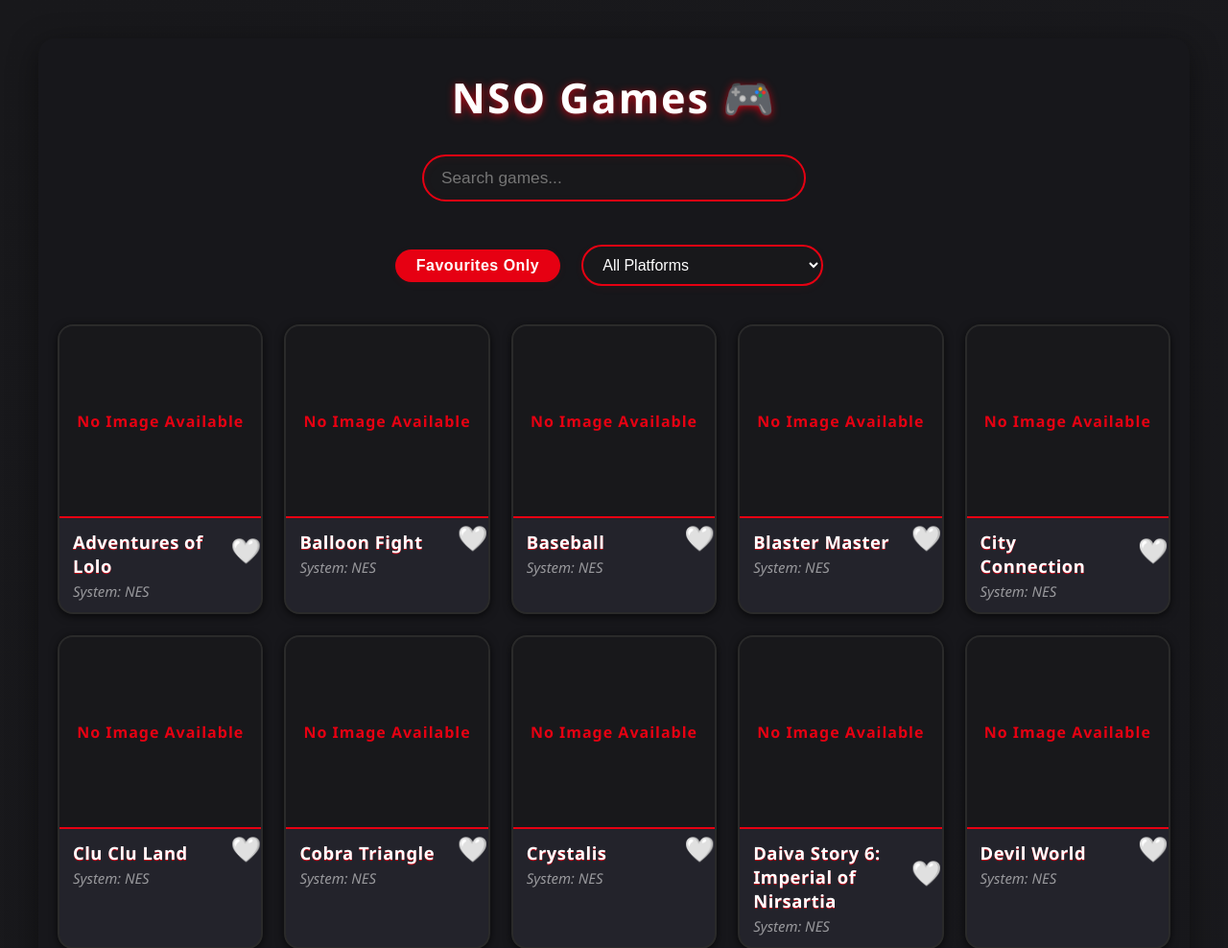
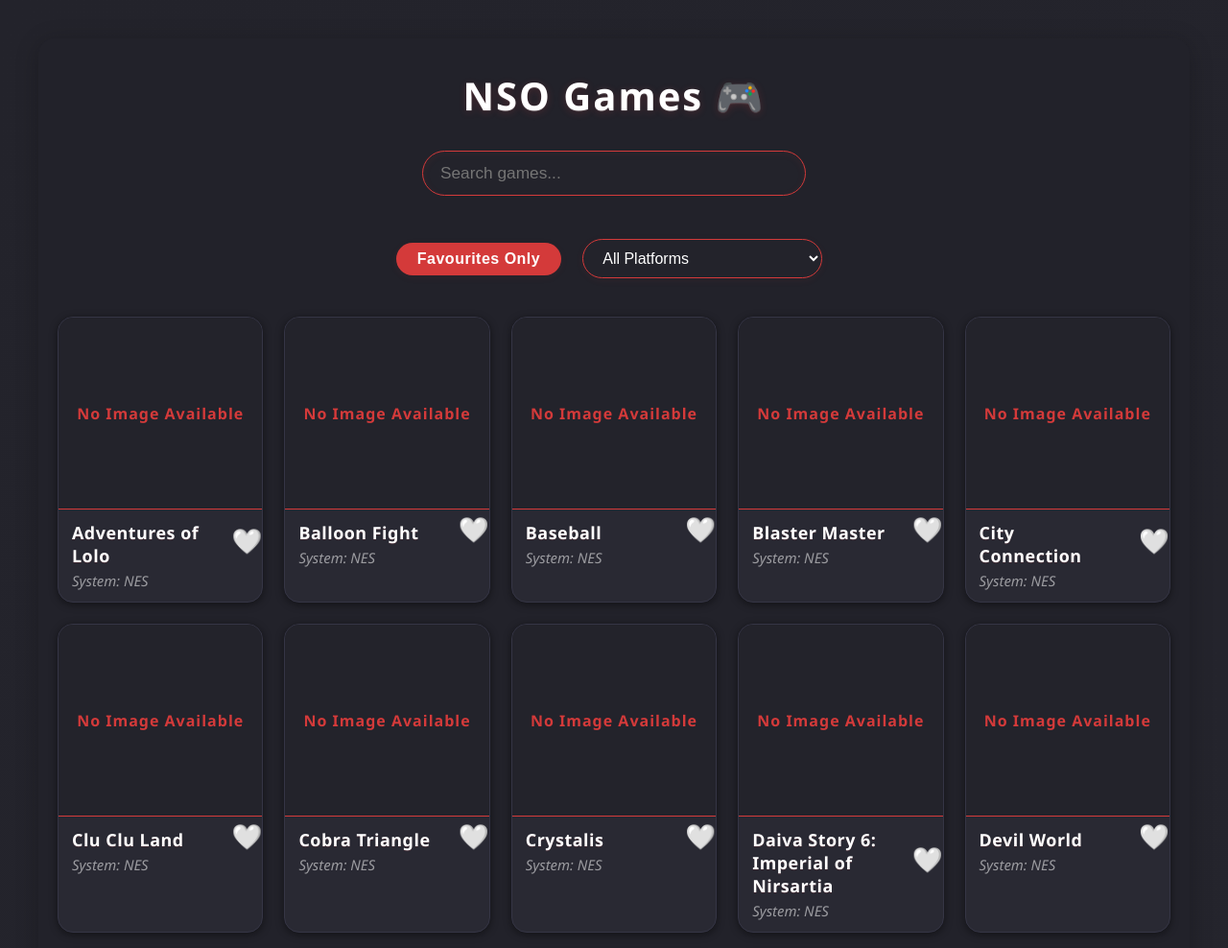
Before and after one commit to dylanwatsonsoftware/nso-list, a website: page index.html in a window 1280 px wide. Shown: the top 988 px of the page at 96% size. Drawn offline with Linux system fonts and the light colour scheme.

Commit message:
Nicer contrast

```diff
--- a/styles.css
+++ b/styles.css
@@ -6,15 +6,15 @@
 
 body {
     font-family: 'Segoe UI', 'Arial Rounded MT Bold', 'Verdana', 'Geneva', sans-serif;
-    background: linear-gradient(135deg, #18181b 0%, #23232b 100%);
-    color: #f8f8f8;
+    background: linear-gradient(135deg, #23232b 0%, #2d2d36 100%);
+    color: #f3f3f3;
     min-height: 100vh;
 }
 
 .container {
-    background: rgba(24, 24, 27, 0.98);
+    background: rgba(35, 35, 43, 0.97);
     border-radius: 18px;
-    box-shadow: 0 8px 32px rgba(0,0,0,0.45);
+    box-shadow: 0 4px 24px rgba(0,0,0,0.22);
     padding: 32px 20px 32px 20px;
     margin: 40px auto 0 auto;
     max-width: 1200px;
@@ -24,10 +24,10 @@
     text-align: center;
     margin-bottom: 30px;
     color: #fff;
-    font-size: 2.7rem;
+    font-size: 2.5rem;
     font-weight: 800;
     letter-spacing: 2px;
-    text-shadow: 0 2px 8px #e60012cc, 0 1px 0 #fff2;
+    text-shadow: 0 2px 8px #d43a3a33, 0 1px 0 #fff2;
 }
 
 .movie-list {
@@ -39,19 +39,19 @@
 }
 
 .movie-item {
-    background: #23232b;
+    background: #292933;
     border-radius: 16px;
     overflow: hidden;
     transition: transform 0.18s cubic-bezier(.4,2,.6,1), box-shadow 0.18s;
     cursor: pointer;
-    border: 2px solid #2a2a2a;
-    box-shadow: 0 2px 8px #000a;
+    border: 1.5px solid #353545;
+    box-shadow: 0 2px 8px #0007;
     position: relative;
 }
 .movie-item:hover {
-    transform: scale(1.045);
-    box-shadow: 0 8px 24px #e6001233, 0 2px 8px #000a;
-    border-color: #e60012;
+    transform: scale(1.035);
+    box-shadow: 0 8px 24px #d43a3a22, 0 2px 8px #000a;
+    border-color: #d43a3a;
 }
 
 .movie-image {
@@ -59,39 +59,39 @@
     height: 200px;
     object-fit: cover;
     display: block;
-    background: #18181b;
-    border-bottom: 2px solid #e60012;
+    background: #23232b;
+    border-bottom: 1.5px solid #d43a3a;
 }
 .movie-image.placeholder {
     display: flex;
     align-items: center;
     justify-content: center;
     font-size: 1rem;
-    color: #e60012;
-    background: #18181b;
+    color: #d43a3a;
+    background: #23232b;
     font-weight: 700;
     letter-spacing: 1px;
 }
 
 .movie-title {
-    font-size: 1.15rem;
+    font-size: 1.12rem;
     font-weight: 700;
     margin: 12px 14px 4px;
     color: #fff;
     letter-spacing: 0.5px;
-    text-shadow: 0 1px 0 #e60012cc;
+    text-shadow: 0 1px 0 #d43a3a22;
 }
 
 .movie-info {
     font-size: 0.93rem;
-    color: #f8f8f8;
+    color: #e3e3e3;
     margin: 0 14px 12px;
     display: flex;
     flex-direction: column;
     gap: 2px;
 }
 .movie-year {
-    color: #e60012;
+    color: #d43a3a;
     font-weight: 700;
 }
 .movie-genre {
@@ -120,13 +120,13 @@
 .error {
     text-align: center;
     color: #fff;
-    background: #e60012;
+    background: #d43a3a;
     font-size: 1.1rem;
     padding: 15px;
     border-radius: 10px;
-    border: 2px solid #fff2;
+    border: 1.5px solid #fff2;
     margin-top: 20px;
-    box-shadow: 0 2px 8px #e6001244;
+    box-shadow: 0 2px 8px #d43a3a33;
 }
 
 .hidden {
@@ -139,16 +139,16 @@
     margin: 0 auto 30px;
     padding: 12px 18px;
     font-size: 1.08rem;
-    border: 2px solid #e60012;
+    border: 1.5px solid #d43a3a;
     border-radius: 999px;
-    background: #18181b;
+    background: #23232b;
     color: #fff;
     outline: none;
-    box-shadow: 0 2px 8px #e6001211 inset;
+    box-shadow: 0 2px 8px #d43a3a11 inset;
     transition: box-shadow 0.2s, border-color 0.2s;
 }
 .search-input:focus {
-    box-shadow: 0 0 0 2px #e60012, 0 2px 8px #e6001211 inset;
+    box-shadow: 0 0 0 2px #d43a3a, 0 2px 8px #d43a3a11 inset;
     border-color: #fff;
 }
 
@@ -163,8 +163,8 @@
 .category-dropdown, #platform-filter {
     padding: 10px 16px;
     border-radius: 999px;
-    border: 2px solid #e60012;
-    background: #18181b;
+    border: 1.5px solid #d43a3a;
+    background: #23232b;
     color: #fff;
     font-size: 1rem;
     margin-left: 10px;
@@ -172,7 +172,7 @@
     min-width: 160px;
     max-width: 100%;
     box-sizing: border-box;
-    box-shadow: 0 2px 8px #e6001211;
+    box-shadow: 0 2px 8px #d43a3a11;
     transition: border-color 0.2s, box-shadow 0.2s;
     white-space: nowrap;
     overflow: hidden;
@@ -197,7 +197,7 @@
     transition: color 0.2s;
 }
 .favourite-icon:hover {
-    color: #e60012;
+    color: #d43a3a;
 }
 
 .filter-bar {
@@ -210,7 +210,7 @@
 }
 
 .filter-bar button {
-    background: #e60012;
+    background: #d43a3a;
     color: #fff;
     border: none;
     border-radius: 999px;
@@ -218,14 +218,14 @@
     font-size: 1rem;
     font-weight: 700;
     cursor: pointer;
-    box-shadow: 0 2px 8px #e6001211;
+    box-shadow: 0 2px 8px #d43a3a11;
     transition: background 0.2s, color 0.2s, box-shadow 0.2s;
     letter-spacing: 0.5px;
 }
 .filter-bar button:hover, .filter-bar button.active {
     background: #fff;
-    color: #e60012;
-    box-shadow: 0 2px 8px #e6001244;
+    color: #d43a3a;
+    box-shadow: 0 2px 8px #d43a3a33;
 }
 
 @media (max-width: 768px) {
```
